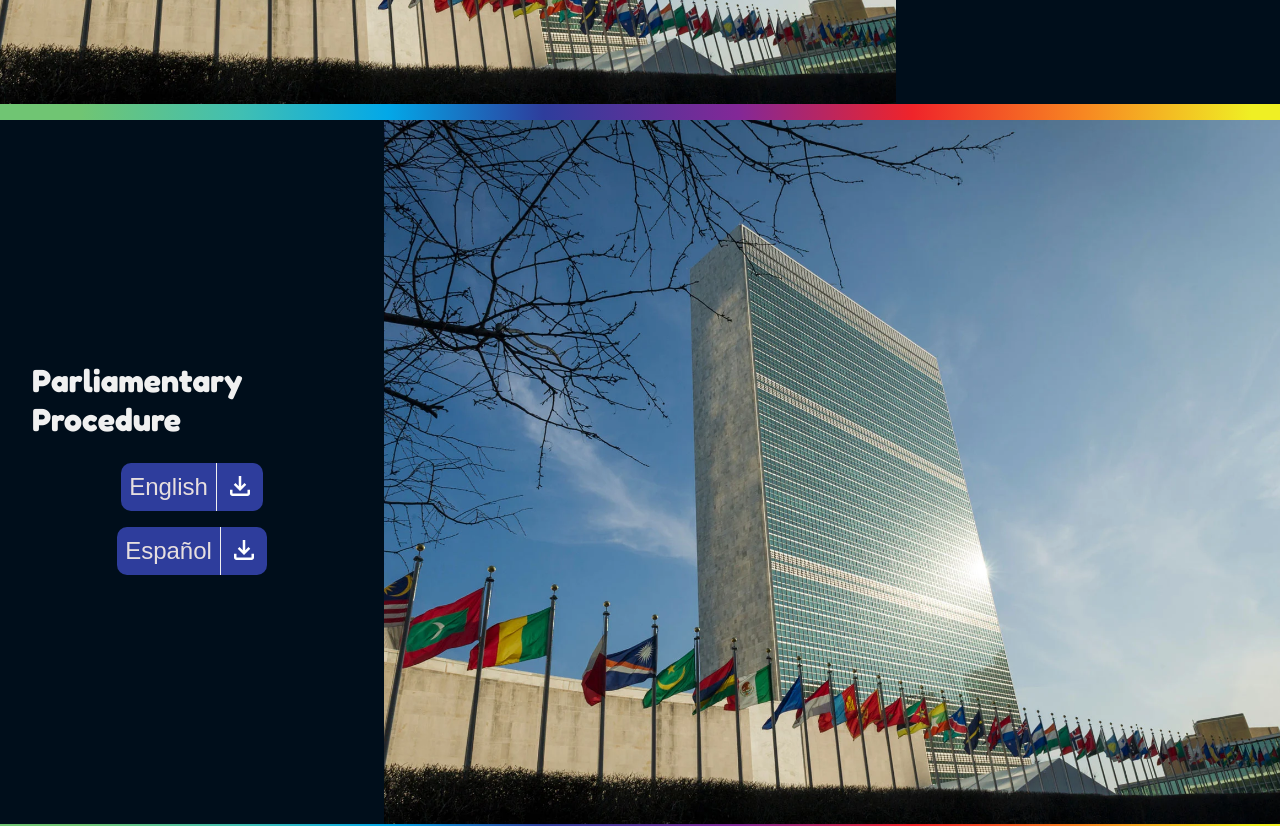
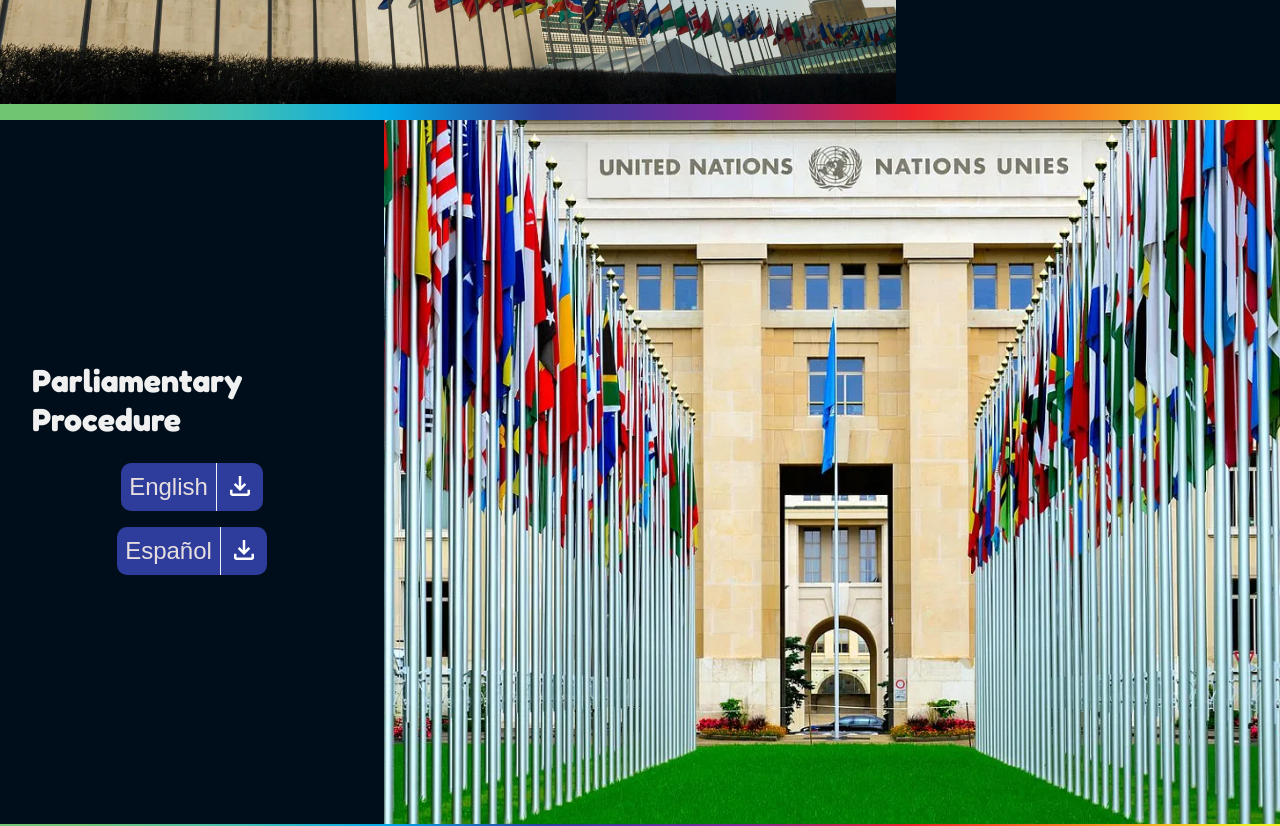
Before and after one commit to v1cto-r/MUNMXSAL2024, a React (Vite) app: page /tools in a window 1280 px wide. Shown: the part 1000-1826 px from the top of the page. Built offline with nearby package versions, Linux system fonts and the light colour scheme.

Commit message:
Fixed Header and Image

```diff
--- a/src/components/Header.tsx
+++ b/src/components/Header.tsx
@@ -47,9 +47,9 @@
 
   const [activeMenu, setActiveMenu] = useState(route);
 
-  function handleClick (menu: string) {
-    setActiveMenu(menu);
-    activate();
+  function handleClick (menuItem: string) {
+    setActiveMenu(menuItem);
+    menu ? menu.current!.classList.toggle('active') : null;
   }
 
   return (
--- a/src/components/Tools.tsx
+++ b/src/components/Tools.tsx
@@ -1,5 +1,6 @@
 import data from '../data/links.json'
 import img1 from '/tools/img1.webp'
+import img2 from '/tools/img2.webp'
 import '../styles/Tools.css'
 import DoubleButton from './DoubleButton';
 
@@ -21,7 +22,7 @@
           </div>
         </section>
         <section className='tools-section'>
-          <img src={img1} alt='' id='parliamentary-img' className='tools-img'/>
+          <img src={img2} alt='' id='parliamentary-img' className='tools-img'/>
           <div className='info' id='position-paper'>
             <h3>Parliamentary Procedure</h3>
             <DoubleButton url={jsonData.parliamentaryEN} text='English'/>
```
Also changed, not shown: public/tools/img2.webp (added).
